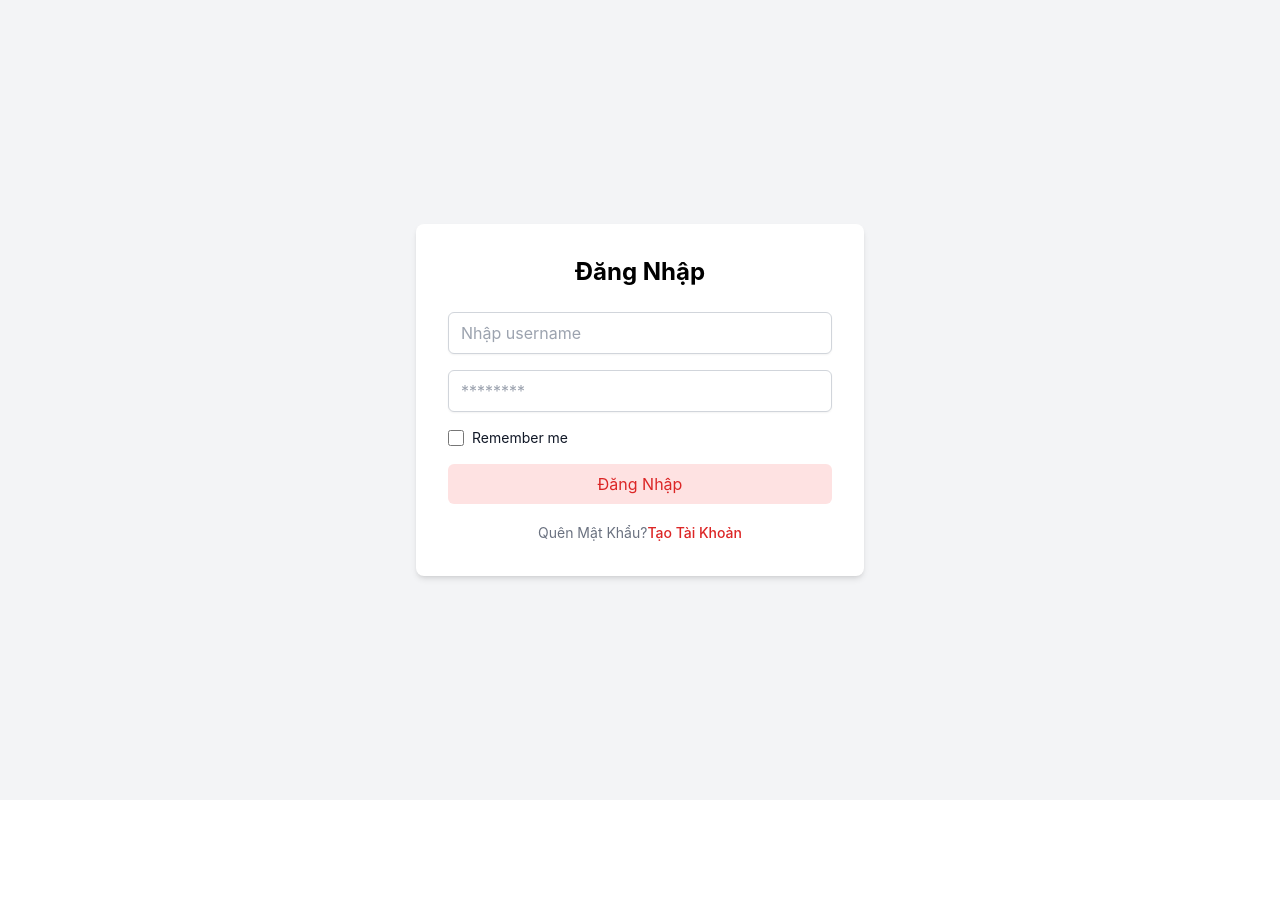
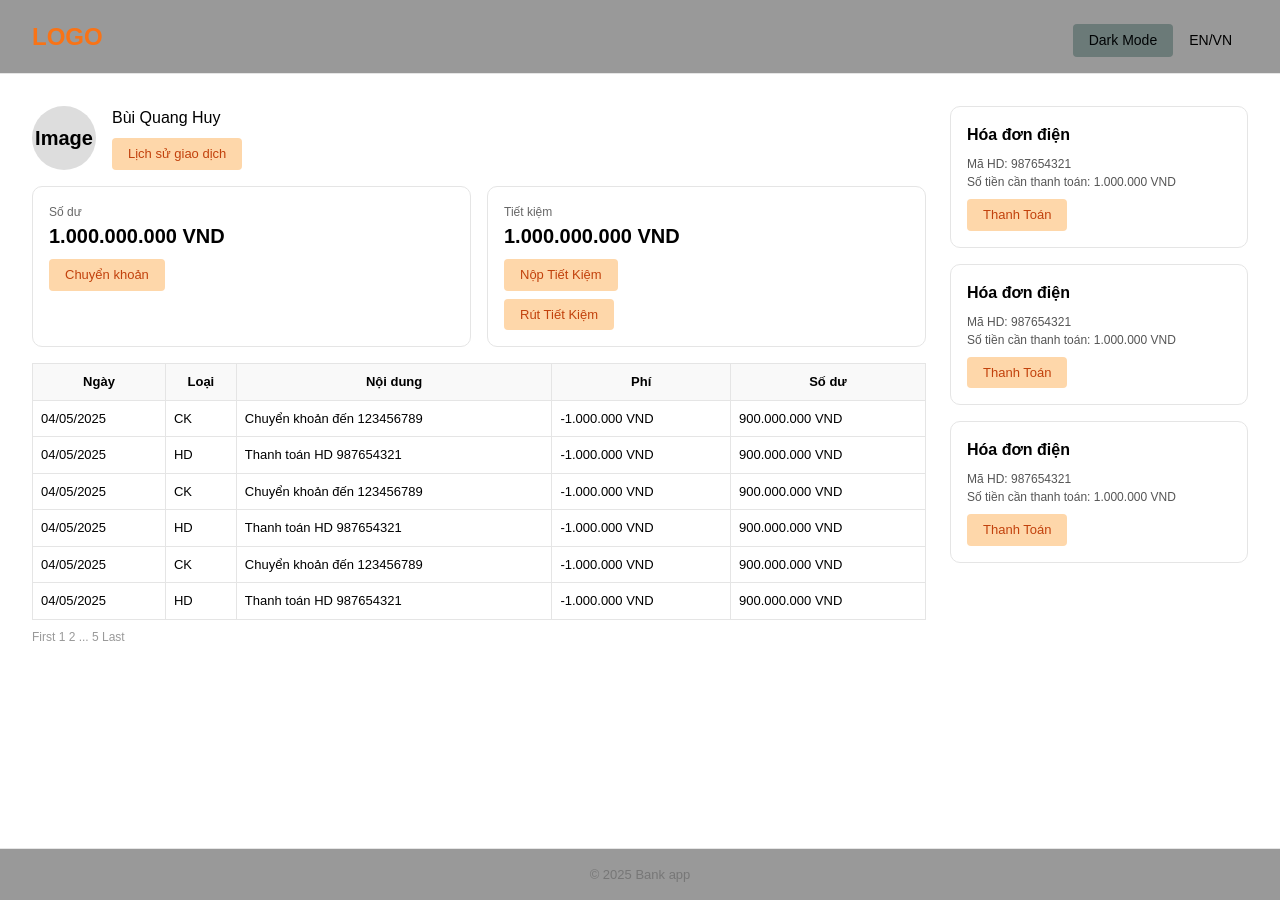
Before and after one commit to phanbachlong/Consumer_Transaction_Management_System, a React (Create React App) app in the folder project88/: page / in a window 1280 px wide. Before the commit the page ends 800 px from the top, so only its background shows below. Built offline with nearby package versions, Linux system fonts and the light colour scheme.

Commit message:
giao diện người dùng

```diff
--- a/project88/package.json
+++ b/project88/package.json
@@ -15,6 +15,7 @@
     "react-hook-form": "^7.56.3",
     "react-router-dom": "^7.6.0",
     "react-scripts": "5.0.1",
+    "sass": "^1.88.0",
     "web-vitals": "^2.1.4",
     "zod": "^3.24.4"
   },
--- a/project88/src/App.js
+++ b/project88/src/App.js
@@ -4,15 +4,23 @@ import './App.css';
 import LoginPage from './features/auth/LoginPage';
 import FogotPassword from './features/auth/FogotPassword';
 import Register from './features/register/Register';
+import HomePage from './components/HomePage';
+
+
+
+
+
+
 
 function App() {
   return (
     <Router>
       <Routes>
-        <Route path="/" element={<LoginPage />} />
-        <Route path="/login" element={<LoginPage />} />
+        <Route path="/" element={<HomePage />} />
+        {/* <Route path="/login" element={<LoginPage />} />
         <Route path="/fogot-password" element={<FogotPassword />} />
-        <Route path='/register' element={<Register />} />
+        <Route path='/register' element={<Register />} /> */}
+        <Route path='/homepage' element={<HomePage/>} />
       </Routes>
     </Router>
   );
--- /dev/null
+++ b/project88/src/components/HomePage.js
@@ -0,0 +1,107 @@
+import React, { useState, useEffect } from "react";
+import styles from "../styles/homepage.module.scss";
+
+const Header = ({ toggleTheme, currentTheme }) => (
+  <header className={styles.header}>
+    <div className={styles.logo}>LOGO</div>
+    <div className={styles["header-right"]}>
+      <button onClick={toggleTheme} className={styles["mode-btn"]}>
+        {currentTheme === "light" ? "Dark" : "Light"} Mode
+      </button>
+      <button>EN/VN</button>
+    </div>
+  </header>
+);
+
+const Footer = () => (
+  <footer className={styles.footer}>&copy; 2025 Bank app</footer>
+);
+
+const Content = () => (
+  <main className={styles.content}>
+    <div className={styles["main-section"]}>
+      <div className={styles["user-info"]}>
+        <div className={styles.avatar}>Image</div>
+        <div>
+          <h2>Bùi Quang Huy</h2>
+          <button className={styles["pay-btn"]}>Lịch sử giao dịch</button>
+        </div>
+      </div>
+
+      <div className={styles["balance-section"]}>
+        <div className={styles.card}>
+          <div className={styles["card-title"]}>Số dư</div>
+          <div className={styles["card-amount"]}>1.000.000.000 VND</div>
+          <button className={styles["pay-btn"]}>Chuyển khoản</button>
+        </div>
+        <div className={styles.card}>
+          <div className={styles["card-title"]}>Tiết kiệm</div>
+          <div className={styles["card-amount"]}>1.000.000.000 VND</div>
+          <button className={styles["pay-btn"]}>Nộp Tiết Kiệm</button>
+          <button className={styles["pay-btn"]}>Rút Tiết Kiệm</button>
+        </div>
+      </div>
+
+      <table className={styles["transaction-table"]}>
+        <thead>
+          <tr>
+            <th>Ngày</th>
+            <th>Loại</th>
+            <th>Nội dung</th>
+            <th>Phí</th>
+            <th>Số dư</th>
+          </tr>
+        </thead>
+        <tbody>
+          {[...Array(6)].map((_, i) => (
+            <tr key={i}>
+              <td>04/05/2025</td>
+              <td>{i % 2 === 0 ? "CK" : "HD"}</td>
+              <td>
+                {i % 2 === 0
+                  ? "Chuyển khoản đến 123456789"
+                  : "Thanh toán HD 987654321"}
+              </td>
+              <td>-1.000.000 VND</td>
+              <td>900.000.000 VND</td>
+            </tr>
+          ))}
+        </tbody>
+      </table>
+      <div className={styles.pagination}>First 1 2 ... 5 Last</div>
+    </div>
+
+    <div className={styles["bill-section"]}>
+      {[...Array(3)].map((_, i) => (
+        <div className={styles["bill-card"]} key={i}>
+          <div className={styles["bill-title"]}>Hóa đơn điện</div>
+          <div className={styles["bill-details"]}>
+            Mã HD: 987654321<br />
+            Số tiền cần thanh toán: 1.000.000 VND
+          </div>
+          <button className={styles["pay-btn"]}>Thanh Toán</button>
+        </div>
+      ))}
+    </div>
+  </main>
+);
+
+export default function HomePage() {
+  const [theme, setTheme] = useState("light");
+
+  useEffect(() => {
+    document.body.className = theme;
+  }, [theme]);
+
+  const toggleTheme = () => {
+    setTheme((prev) => (prev === "light" ? "dark" : "light"));
+  };
+
+  return (
+    <div className={styles.app}>
+      <Header toggleTheme={toggleTheme} currentTheme={theme} />
+      <Content />
+      <Footer />
+    </div>
+  );
+}
--- /dev/null
+++ b/project88/src/styles/homepage.module.scss
@@ -0,0 +1,178 @@
+body, html {
+  margin: 0;
+  font-family: Arial, sans-serif;
+  background-color: #fff;
+  color: #000;
+}
+
+.app {
+  display: flex;
+  flex-direction: column;
+  min-height: 900px;
+}
+
+.header {
+  display: flex;
+  justify-content: space-between;
+  align-items: center;
+  padding: 16px 32px;
+  border-bottom: 1px solid #e5e5e5;
+  background-color: #999;
+}
+
+.logo {
+  color: #f97316;
+  font-size: 24px;
+  font-weight: bold;
+}
+
+.header-right button {
+  margin-right: 16px;
+  font-size: 14px;
+}
+
+.status-dot {
+  width: 8px;
+  height: 8px;
+  background-color: red;
+  border-radius: 50%;
+  display: inline-block;
+}
+
+.footer {
+  text-align: center;
+  padding: 16px;
+  font-size: 13px;
+  color: #777;
+  border-top: 1px solid #e5e5e5;
+  background-color: #999;
+}
+
+.mode-btn{
+ margin-top: 8px;
+  padding: 6px 16px;
+  background-color: #6b7a78;
+  color: #000405;
+  border: none;
+  border-radius: 4px;
+  font-size: 13px;
+  cursor: pointer;
+}
+.content {
+  display: grid;
+  grid-template-columns: 3fr 1fr;
+  gap: 24px;
+  padding: 32px;
+  flex: 1;
+}
+
+.user-info {
+  display: flex;
+  align-items: center;
+  gap: 16px;
+  margin-bottom: 16px;
+}
+
+.avatar {
+  width: 64px;
+  height: 64px;
+  background-color: #ddd;
+  border-radius: 50%;
+  font-weight: bold;
+  font-size: 20px;
+  display: flex;
+  align-items: center;
+  justify-content: center;
+}
+
+.balance-section {
+  display: grid;
+  grid-template-columns: repeat(2, 1fr);
+  gap: 16px;
+  margin-bottom: 16px;
+}
+
+.card {
+  border: 1px solid #e5e5e5;
+  border-radius: 10px;
+  padding: 16px;
+}
+
+.card-title {
+  font-size: 12px;
+  color: #666;
+}
+
+.card-amount {
+  font-size: 20px;
+  font-weight: bold;
+}
+
+.transfer-btn {
+  margin-top: 8px;
+  color: #f97316;
+  font-size: 13px;
+  background: none;
+  border: none;
+  cursor: pointer;
+}
+
+.transaction-table {
+  width: 100%;
+  border-collapse: collapse;
+  font-size: 13px;
+}
+
+.transaction-table th,
+.transaction-table td {
+  padding: 8px;
+  border: 1px solid #e5e5e5;
+}
+
+.transaction-table thead {
+  background-color: #f9f9f9;
+}
+
+.pagination {
+  font-size: 12px;
+  color: #999;
+  margin-top: 8px;
+  align-items: center;
+  justify-content: center;
+}
+
+.bill-section {
+  display: flex;
+  flex-direction: column;
+  gap: 1rem;
+}
+
+.bill-card {
+  border: 1px solid #e5e5e5;
+  border-radius: 10px;
+  padding: 16px;
+}
+
+.bill-title {
+  font-size: 16px;
+  font-weight: 600;
+}
+
+.bill-details {
+  font-size: 12px;
+  color: #555;
+  margin-top: 8px;
+}
+
+.pay-btn {
+  display: flex;
+  gap: 8px;
+  margin-top: 8px;
+  padding: 6px 16px;
+  background-color: #fed7aa;
+  color: #c2410c;
+  border: none;
+  border-radius: 4px;
+  font-size: 13px;
+  cursor: pointer;
+}
```
Also changed, not shown: 1 other file (tests, documents, lock files or other folders).
